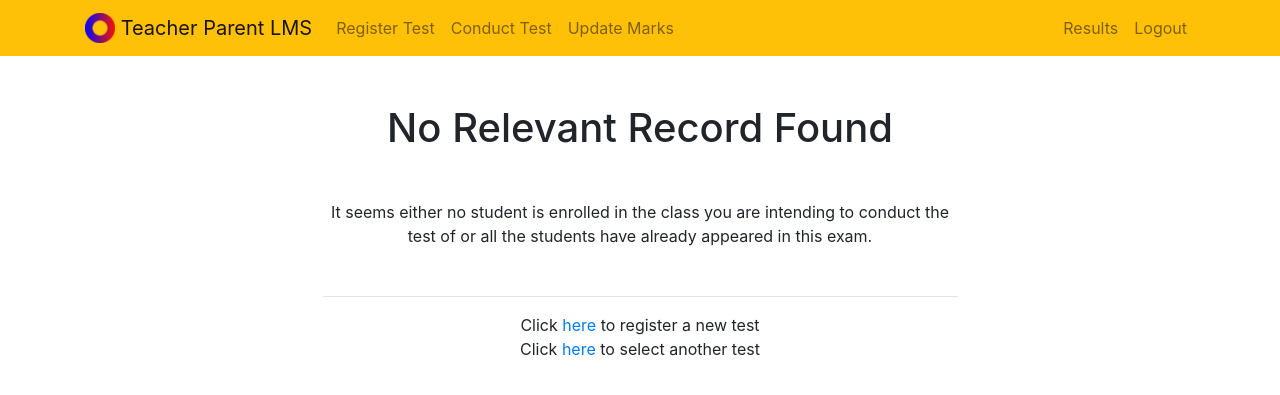
After one commit to AzhakAnwar/db-project, a Django app: page /tests/conduct/4/ in a window 1280 px wide. The commit adds this page. Shown: the top 395 px of the page. Run offline with Django 3.2, Linux system fonts and the light colour scheme; a user stored in the database is signed in; data comes from the database, SQL or seed files in the repository; some libraries are stand-ins or nearby versions.

Commit message:
Editing marks left

```diff
--- a/test_conducts/models.py
+++ b/test_conducts/models.py
@@ -5,7 +5,10 @@ class StudentTests(models.Model):
     test_id = models.AutoField(verbose_name='Test ID', primary_key=True)
     date = models.DateField(verbose_name='Test Date', auto_now_add=True)
     total_marks = models.IntegerField(verbose_name='Max Marks', default=100)
-    subject = models.CharField(max_length=20)
+    subject = models.CharField(verbose_name='Subject Name', max_length=20)
+    teacher_id = models.ForeignKey(
+        to='users.Teacher', verbose_name='Teacher ID', to_field='ssn', on_delete=models.CASCADE)
+    standard = models.IntegerField(verbose_name='Class', blank=True)
 
     def __str__(self):
         return 'Test # ' + str(self.test_id)
@@ -15,14 +18,16 @@ class Conduct(models.Model):
     obtained_marks = models.IntegerField()
     student_id = models.ForeignKey(
         to='users.Student', verbose_name='Student ID', to_field='ssn', on_delete=models.CASCADE)
-    teacher_id = models.ForeignKey(
-        to='users.Teacher', verbose_name='Teacher ID', to_field='ssn', on_delete=models.CASCADE)
     test_id = models.ForeignKey(
         to=StudentTests, verbose_name='Test ID', to_field='test_id', on_delete=models.CASCADE)
     remarks = models.TextField(verbose_name='Remarks', null=True, blank=True)
+
+    @property
+    def percentage(self):
+        return (self.obtained_marks)/(self.test_id.total_marks) * 100
 
     class Meta:
         unique_together = (('test_id', 'student_id'),)
 
     def __str__(self):
-        return f'{self.test_id} of {self.student_id} marked by Sir {self.teacher_id}'
+        return f'{self.test_id} of {self.student_id} marked by Sir '
--- /dev/null
+++ b/test_conducts/templates/conduct.html
@@ -0,0 +1,72 @@
+{% extends 'base.html' %}
+
+{% block content %}
+{% if students %}
+<form action="" method="post">
+    {% csrf_token %}
+    <table class="table table-striped table-hover">
+        <thead>
+            <tr>
+                <th scope="col">Student Name</th>
+                <th scope="col">Father/Guardian Name</th>
+                <th scope="col">Class</th>
+                <th scope="col">Appeared in Test</th>
+                <th scope="col">Obtained Marks</th>
+                <th scope="col">Remarks</th>
+            </tr>
+        </thead>
+        <tbody>
+            {% for student in students %}
+            <tr>
+                <td>{{student.name}}</td>
+                <td>{{student.parent_id}}</td>
+                <td>{{student.standard}}</td>
+                <td>
+                    <div class="form-check">
+                        <input class="form-check-input" type="checkbox" checked name="{{student.ssn_id}}_enabled">
+                    </div>
+                </td>
+                <td>
+                    <div align="justify">
+
+
+                        <input type="number" min="0" max="{{total_marks}}" value="0" name="{{student.ssn_id}}"
+                            class="form-control" required>
+                        <small id="usernameHelp" class="form-text text-muted">
+                            <div class="justify-content-center">
+                                Max Marks={{total_marks}}<br>
+                            </div>
+                        </small>
+                    </div>
+                </td>
+                <td>
+                    <textarea class="form-control" name="{{student.ssn_id}}_remarks" placeholder="Remarks"></textarea>
+                </td>
+            </tr>
+            {% endfor %}
+        </tbody>
+    </table>
+    <div class="row justify-content-center mt-5">
+        <button class="btn btn-primary" type="submit">Add Results</button>
+    </div>
+</form>
+{% else %}
+<div class="row justify-content-center mt-5">
+    <div class="col-md-7 text-center">
+        <h1>No Relevant Record Found</h1>
+        <div class="mt-5">
+            <p>
+                It seems either no student is enrolled in the class you are intending to
+                conduct the test of or all the students have already appeared in this exam.
+            </p>
+        </div>
+        <div class="mt-5">
+            <hr>
+            Click <a href="/tests/add">here</a> to register a new test <br>
+            Click <a href="/tests/select">here</a> to select another test <br>
+        </div>
+    </div>
+</div>
+
+{% endif %}
+{% endblock %}
--- a/test_conducts/urls.py
+++ b/test_conducts/urls.py
@@ -1,8 +1,11 @@
 from django.urls import path, include
 from . import views
 
-urlpatterns=[
+urlpatterns = [
     path('', views.tests, name='tests'),
     path('<int:s_id>/', views.s_tests, name='s_tests'),
+    path('add/', views.add_test, name='add_test'),
+    path('select/', views.select, name='select'),
+    path('conduct/<int:test_id>/', views.conduct, name='conduct'),
     # path('instructor/', views.instructor, name='instructor'),
 ]
--- a/test_conducts/views.py
+++ b/test_conducts/views.py
@@ -1,8 +1,10 @@
-from django.shortcuts import get_list_or_404, get_object_or_404, redirect, render
+from test_conducts.forms import TestForm
+from django.shortcuts import get_list_or_404, redirect, render
 from .models import Conduct, StudentTests
 from users.models import Student, Teacher
 from django.contrib.auth.decorators import login_required
 from django.db.models import Q
+from django.http import HttpResponseForbidden
 
 
 @login_required
@@ -10,8 +12,9 @@ def tests(request):
     tests = None
     if request.method == 'GET':
         if request.user.user_type == 1:     # student
-            # tests = Conduct.objects.filter(student_id=request.user.id)
-            tests = Conduct.objects.select_related('test_id').all()
+            # return redirect('s_tests', s_id=request.user.id)
+            tests = Conduct.objects.select_related(
+                'test_id').filter(student_id=request.user.id)
         elif request.user.user_type == 2:     # parent
             tests = Conduct.objects.select_related('test_id', 'student_id').filter(
                 student_id__parent_id=request.user.id)
@@ -19,34 +22,73 @@ def tests(request):
             # tests = Conduct.objects.filter(
             # student_id__in=children.values_list('ssn', flat=True))
         elif request.user.user_type == 3:   # Teacher
-            tests = Conduct.objects.select_related('test_id').all()
+            all_tests = Conduct.objects.select_related('test_id').all()
+            tests = all_tests.filter(test_id__teacher_id_id=request.user.id)
         return render(request, 'tests.html', {'tests': tests})
     else:
         instructor = request.POST.get('instructor')
         test = request.POST.get('test_detail')
 
-        if instructor:
+        if instructor:                                  # clicked on instructor name
             teacher_details = Teacher.objects.filter(
                 ssn=instructor).values('name', 'phone')
             return render(request, 'tests.html', {'instructor': teacher_details})
-        elif test:
+        elif test:                                      # clicked on test id
             test = StudentTests.objects.filter(test_id=test)
             return render(request, 'tests.html', {'test': test})
 
 
+@login_required
 def s_tests(request, s_id):
-    tests = None
-    all_results = Conduct.objects.filter(student_id=s_id)
-    try:
-        records = get_list_or_404(Conduct, Q(student_id=request.user.id)|Q(student_id__parent_id=request.user.id))
-    except:
-        try:
-            records = get_list_or_404(Conduct, Q(student_id__parent_id=request.user.id))
-            print("Father")
-        except: pass
-    # .filter(student_id__parent_id=request.user.id)
+    # qr = Conduct.objects.filter(Q(student_id=request.user.id) | Q(student_id__parent_id=request.user.id))
+    # print(qr.query)       # this query uses inner join
+    records = get_list_or_404(Conduct.objects.select_related('test_id'), Q(
+        student_id=request.user.id) | Q(student_id__parent_id=request.user.id), student_id=s_id)
+    return render(request, 'tests.html', {'tests': records})
 
-    # tests = get_list_or_404(records, Q(
-        # student_id__parent_id=request.user.id) | Q(student_id=request.user))
-    # print(records.query)
-    return render(request, 's_id.html', {'tests': records})
+
+@login_required
+def add_test(request):
+    if request.user.user_type == 3:
+        if request.method == 'GET':
+            return render(request, 'add_test.html', {'form': TestForm})
+        else:
+            test_detail = TestForm(request.POST)
+            if test_detail.is_valid():
+                test = test_detail.save(commit=False)
+                test.teacher_id_id = request.user.id
+                test.save()
+            return redirect('conduct', test.test_id)
+    else:
+        return HttpResponseForbidden("Response Forbidden")
+
+
+@login_required
+def select(request):
+    if request.method == 'GET':
+        all_tests = StudentTests.objects.filter(teacher_id=request.user.id)
+        return render(request, 'select.html', {'tests': all_tests})
+
+
+@login_required
+def conduct(request, test_id):
+    if request.method == 'GET':
+        # currently selected test, whose marks are to be entered
+        selected_test = StudentTests.objects.get(pk=test_id)
+        existsing_records = Conduct.objects.filter(     # check if students have already got marks of the selected test
+            test_id=selected_test).values_list('student_id', flat=True)
+        students = Student.objects.filter(              # Filter out the students, who already got marks for that test
+            ~Q(ssn__in=existsing_records), standard=selected_test.standard)
+        return render(request, 'conduct.html', {'students': students, 'total_marks': selected_test.total_marks})
+    else:
+        dataDict = request.POST
+        ssns = [ssn for ssn in dataDict.keys() if (
+            ssn.isdigit() and f'{ssn}_enabled' in dataDict)]
+        for ssn in ssns:
+            conducted_test = Conduct.objects.create(
+                obtained_marks=int(dataDict.get(ssn)),
+                student_id_id=int(ssn),
+                test_id_id=test_id,
+                remarks=dataDict.get(f"{ssn}_remarks"))
+            conducted_test.save()
+        return redirect('conduct', test_id)
--- a/users/models.py
+++ b/users/models.py
@@ -28,7 +28,7 @@ class Student(models.Model):
                                   on_delete=models.CASCADE, to_field='ssn', null=True)  # to make field empty in the beginning
     ssn = models.OneToOneField(to=CustomUser, on_delete=models.CASCADE,
                                primary_key=True, verbose_name='Student ID', to_field='id')
-    standard = models.IntegerField(verbose_name='Class', blank=True)
+    standard = models.IntegerField(verbose_name='Class')
     phone = models.CharField(
         max_length=12, verbose_name='Phone No.', blank=True)
 
--- a/users/templates/base.html
+++ b/users/templates/base.html
@@ -30,20 +30,12 @@
             </button>
             <div class="collapse navbar-collapse" id="navbarNav">
                 <ul class="navbar-nav mr-auto">
-                    {% comment %}
+                    {% if user.user_type == 3 %}
                     <li class="nav-item">
-                        <a class="nav-link" href="{% url 'currenttodos' %}">Current</a>
+                        <a class="nav-link" href="{% url 'add_test' %}">Register Test</a>
                     </li>
                     <li class="nav-item">
-                        <a class="nav-link" href="{% url 'completedtodos' %}">Completed</a>
-                    </li>
-                    <li class="nav-item">
-                        <a class="nav-link" href="{% url 'tests' %}">Create</a>
-                    </li>
-                    {% endcomment %}
-                    {% if user.user_type == 3 %}
-                    <li class="nav-item">
-                        <a class="nav-link" href="{% url 'tests' %}">Conduct Test</a>
+                        <a class="nav-link" href="{% url 'select' %}">Conduct Test</a>
                     </li>
                     <li class="nav-item">
                         <a class="nav-link" href="{% url 'tests' %}">Update Marks</a>
--- a/users/templates/teachersignup.html
+++ b/users/templates/teachersignup.html
@@ -45,6 +45,10 @@
                 <label for="password2">Confirm Password</label>
                 <input type="password" name="password2" class="form-control" id="password2">
             </div>
+            <p>
+                <b>Note: </b>Teacher account will not have its <u>privileges</u> untill an admin or a superuser approves
+                it.
+            </p>
             <button type="submit" class="btn btn-primary">Sign Up</button>
         </form>
     </div>
```
Also changed, not shown: test_conducts/forms.py (+13 -1 lines), test_conducts/templates/add_test.html (added, +22 -0 lines), test_conducts/templates/select.html (added, +39 -0 lines), test_conducts/templates/tests.html (+9 -3 lines), users/templates/home.html (+21 -5 lines), users/views.py (+9 -8 lines), db.sqlite3, test_conducts/migrations/0001_initial.py, test_conducts/migrations/0002_auto_20210213_0437.py (added), users/migrations/0001_initial.py.
